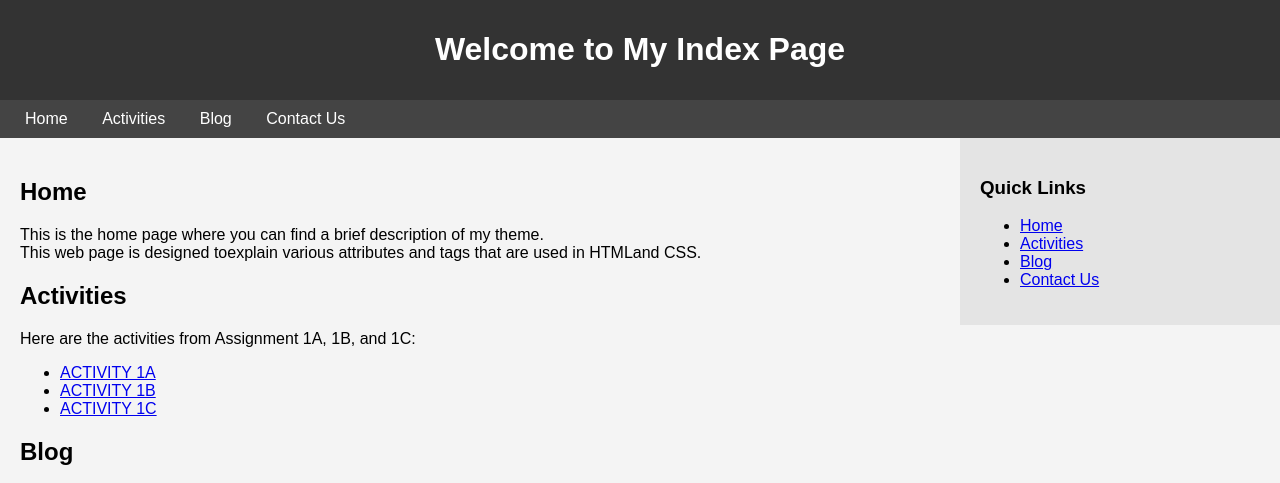
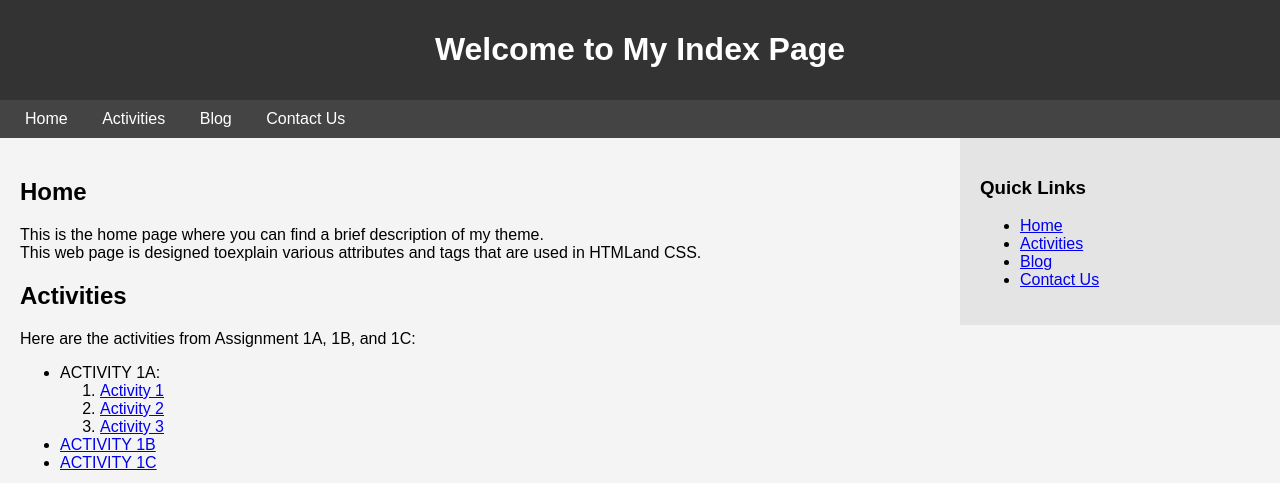
Before and after one commit to AKSHITAMODA/WEBPROG, a plain HTML site: page index.html in a window 1280 px wide. Shown: the top 483 px of the page. Drawn offline with Linux system fonts and the light colour scheme.

Commit message:
Update index.html

```diff
--- a/index.html
+++ b/index.html
@@ -103,7 +103,14 @@
         <h2>Activities</h2>
         <p>Here are the activities from Assignment 1A, 1B, and 1C:</p>
         <ul>
-            <li><a href="C:\Users\akshi\OneDrive\Desktop\WEB PROGRAMMING\ACTIVITY 1A">ACTIVITY 1A</a></li>
+             <li>ACTIVITY 1A:
+                <ol>
+                    <li><a href="C:\Users\akshi\OneDrive\Desktop\WEB PROGRAMMING\ACTIVITY 1A\activity 1.html">Activity 1</a></li>
+                    <li><a href="C:\Users\akshi\OneDrive\Desktop\WEB PROGRAMMING\ACTIVITY 1A\Activity2.html">Activity 2</a></li>
+                    <li><a href="C:\Users\akshi\OneDrive\Desktop\WEB PROGRAMMING\ACTIVITY 1A\Activity3.html">Activity 3</a></li>
+
+                </ol>
+            </li>
             <li><a href="C:\Users\akshi\OneDrive\Desktop\WEB PROGRAMMING\ACTIVITY 1B">ACTIVITY 1B</a></li>
             <li><a href="C:\Users\akshi\OneDrive\Desktop\WEB PROGRAMMING\ACTIVITY 1C">ACTIVITY 1C</a></li>
         </ul>
```
